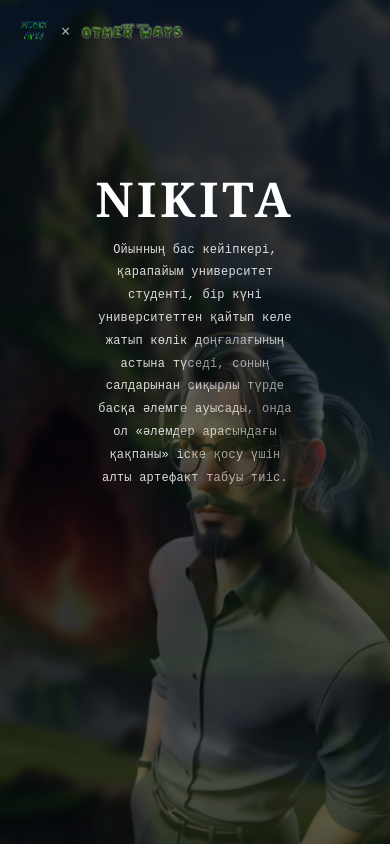
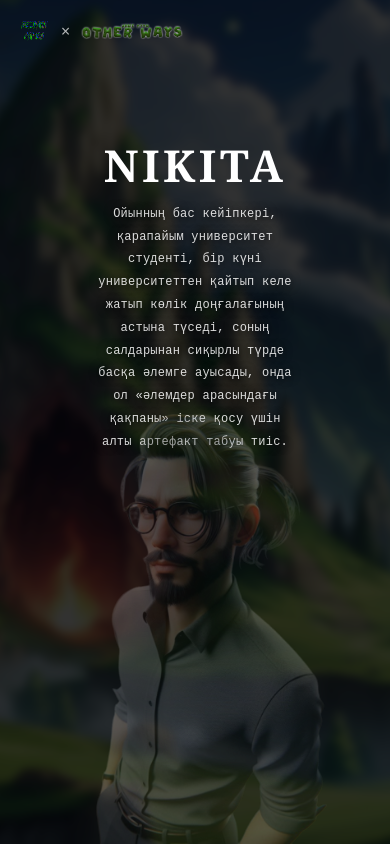
Before and after one commit to darynqazaqstan01/other-ways, a Next.js app: page / in a window 390 px wide. Built offline with nearby package versions, Linux system fonts and the light colour scheme.

Commit message:
Add character

```diff
--- a/app/globals.css
+++ b/app/globals.css
@@ -13,7 +13,6 @@ body {
 
 /* ===== ТЕЛЕФОН ҒАНА (640px-тен тар) — компьютерге ТИМЕЙДІ ===== */
 @media (max-width: 640px) {
-  /* логотиптер */
   header {
     padding: 12px 16px !important;
   }
@@ -30,17 +29,24 @@ body {
     font-size: 16px !important;
   }
 
-  /* персонаж: мәтін ортаға, сурет артқы планға */
   .hero-text {
     left: 50% !important;
-    top: 40% !important;
+    top: 36% !important;
     transform: translate(-50%, -50%) !important;
     text-align: center !important;
-    max-width: 88vw !important;
+    max-width: 90vw !important;
+  }
+  .hero-text h1 {
+    font-size: 44px !important;
+  }
+  .hero-text p {
+    text-shadow: 0 1px 10px rgba(0, 0, 0, 0.95) !important;
   }
   .hero-char {
-    opacity: 0.3 !important;
-    height: 62vh !important;
-    right: -8% !important;
+    right: 50% !important;
+    transform: translateX(50%) !important;
+    height: 52vh !important;
+    bottom: 0 !important;
+    opacity: 0.28 !important;
   }
 }
--- a/app/layout.tsx
+++ b/app/layout.tsx
@@ -1,10 +1,15 @@
-import type { Metadata } from "next";
+import type { Metadata, Viewport } from "next";
 import type { ReactNode } from "react";
 import "./globals.css";
 
 export const metadata: Metadata = {
   title: "Bezdary Games",
   description: "Bezdary Games — indie game studio",
+};
+
+export const viewport: Viewport = {
+  width: "device-width",
+  initialScale: 1,
 };
 
 export default function RootLayout({ children }: { children: ReactNode }) {
--- a/app/page.tsx
+++ b/app/page.tsx
@@ -21,7 +21,6 @@ export default function Page() {
     return () => clearInterval(id);
   }, []);
 
-  // Қазір бір ғана персонаж. Кейін стрелка қосқанда мұны index-ке ауыстырамыз.
   const ch = CHARACTERS[0];
 
   return (
@@ -94,7 +93,7 @@ export default function Page() {
         </div>
       </header>
 
-      {/* 4-қабат: персонаж — сол жақта ат+сипаттама, оң жақта сурет */}
+      {/* 4-қабат: персонаж */}
       <section
         aria-label="character"
         style={{ position: "absolute", inset: 0, zIndex: 2, pointerEvents: "none" }}
@@ -142,7 +141,7 @@ export default function Page() {
           alt={ch.name}
           style={{
             position: "absolute",
-            right: 0,
+            right: "clamp(0px, 4vw, 90px)",
             bottom: 0,
             height: "clamp(320px, 88vh, 920px)",
             width: "auto",
```
